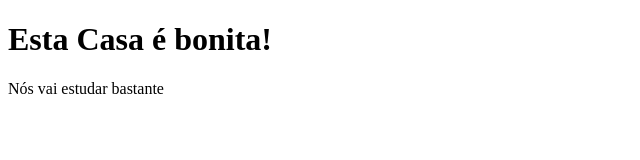
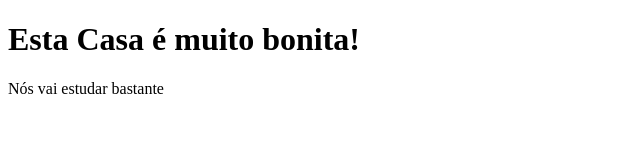
Before and after one commit to demartinvinicius/repogitpages, a plain HTML site: page index.html in a window 1280 px wide. Shown: the whole page, without its empty margins (0-640 px from the left). Drawn offline with Linux system fonts and the light colour scheme.

Commit message:
Primeiro Comiit

```diff
--- a/index.html
+++ b/index.html
@@ -7,7 +7,7 @@
     <title>RepoGitPage</title>
 </head>
 <body>
-    <h1>Esta Casa é bonita!</h1>
+    <h1>Esta Casa é muito bonita!</h1>
     <p>Nós vai estudar bastante</p>
 </body>
 </html>
```
